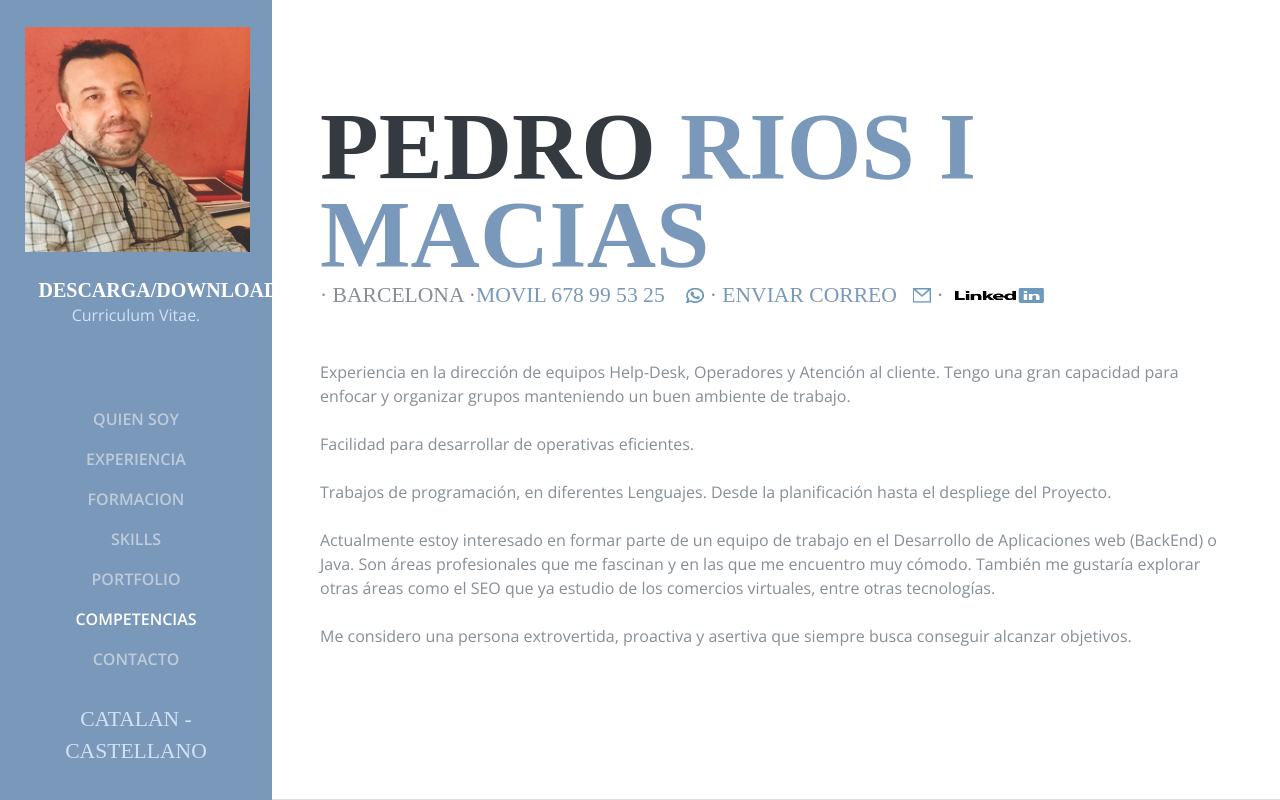
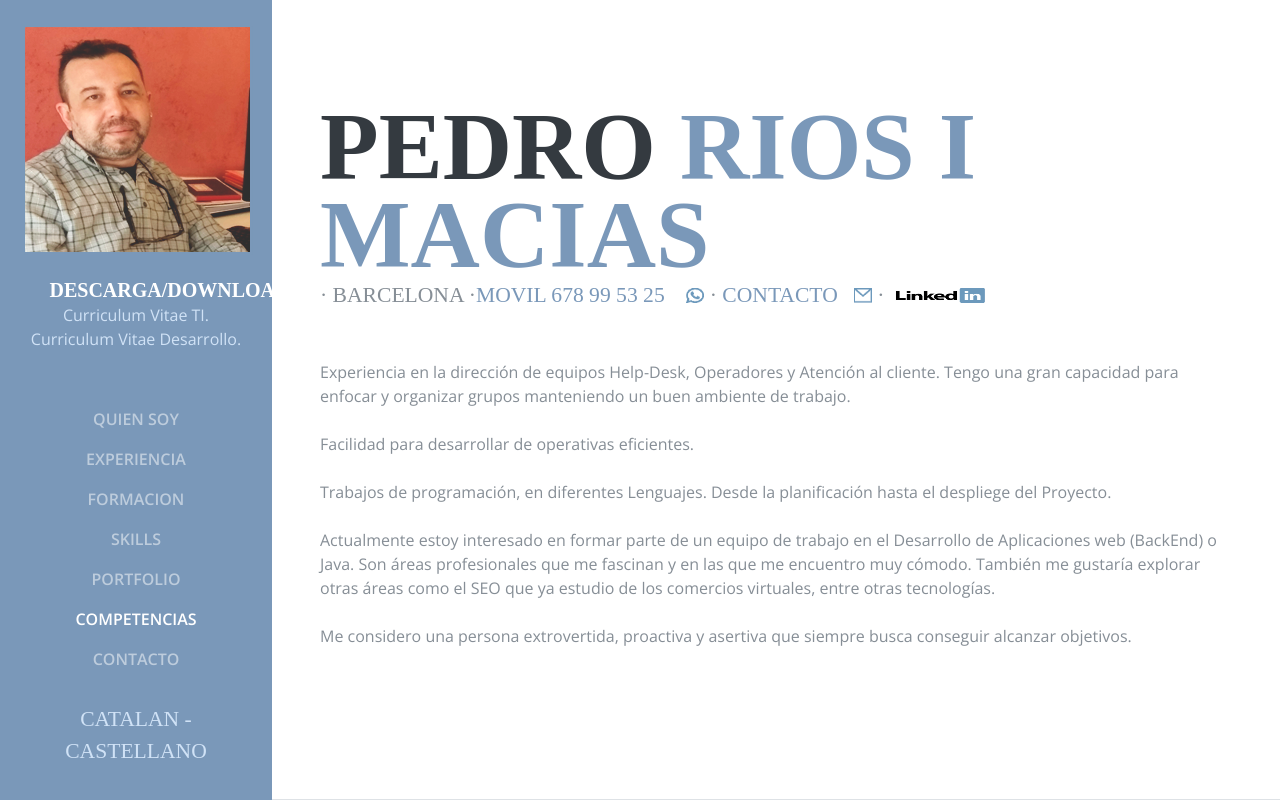
Before and after one commit to Shmarte1970/CVPedroRios, a website: page index.html in a window 1280 px wide. Shown: the top 800 px of the page. Drawn offline with nearby package versions, Linux system fonts and the light colour scheme; a web font is replaced by a local one.

Commit message:
Update new option CV

```diff
--- a/index.html
+++ b/index.html
@@ -89,15 +89,17 @@
 
         </div>
         <div class="mask">
-          <h5 style="color:white;margin-left: -55px;margin-bottom: -7px;">
+          <h5 style="color:white;margin-left: -33px;margin-bottom: -7px;">
             &nbsp;&nbsp;&nbsp;&nbsp;&nbsp;&nbsp;&nbsp;&nbsp;&nbsp;&nbsp;&nbsp;&nbsp;&nbsp;&nbsp;&nbsp;&nbsp;&nbsp;&nbsp;&nbsp;&nbsp;Descarga/Download
           </h5>
 
-          <a style="color: #D0E2F6;" href="./download/PedroRios_CV_2022.pdf" download="CV_PedroRios_TI.pdf"
-            class="info">Curriculum Vitae.</a>
-          <br>
+          <a style="color: #D0E2F6;" href="./download/CV_PedroRios_TI.pdf" download="CV_PedroRios_TI.pdf"
+            class="info">Curriculum Vitae TI.</a>
           <br>
           <!--  <a href="download/CV_PedroRios_2020_en.pdf" download="CV_PedroRios_2020_en.pdf" class="info">CV in English.</a>-->
+          <a style="color: #D0E2F6;" href="./download/CV_Pedro_Rios_Desarrollo.pdf"
+            download="CV_Pedro_Rios_Desarrollo.pdf" class="info">Curriculum Vitae Desarrollo.</a>
+          <br>
         </div>
       </span>
     </a>
@@ -175,9 +177,8 @@
         <div class="subheading mb-5">· Barcelona ·<a href="https://wa.me/34678995325" target="_blank">Movil 678 99 53
             25&nbsp;&nbsp;&nbsp;
             <img src="img/whatsapplogo.png" height="18px" width="18px"></a> ·
-          <a href="contacto.html">Enviar Correo&nbsp;&nbsp;&nbsp;<img src="img/mail-icon.png" height="18px"
-              width="18px"></a> · <a href="https://www.linkedin.com/in/prm360kbcn">&nbsp;<img src="img/in.png"
-              width="90px" height="20px"></a>
+          <a href="contacto.html">Contacto&nbsp;&nbsp;&nbsp;<img src="img/mail-icon.png" height="18px" width="18px"></a>
+          · <a href="https://www.linkedin.com/in/prm360kbcn">&nbsp;<img src="img/in.png" width="90px" height="20px"></a>
         </div>
         <p class="mb-5" id="f1">Experiencia en la dirección de equipos Help-Desk, Operadores y Atención al cliente.
           Tengo una gran capacidad para enfocar y organizar grupos manteniendo un buen ambiente de trabajo.<br> <br>
```
Also changed, not shown: 3 other files.
